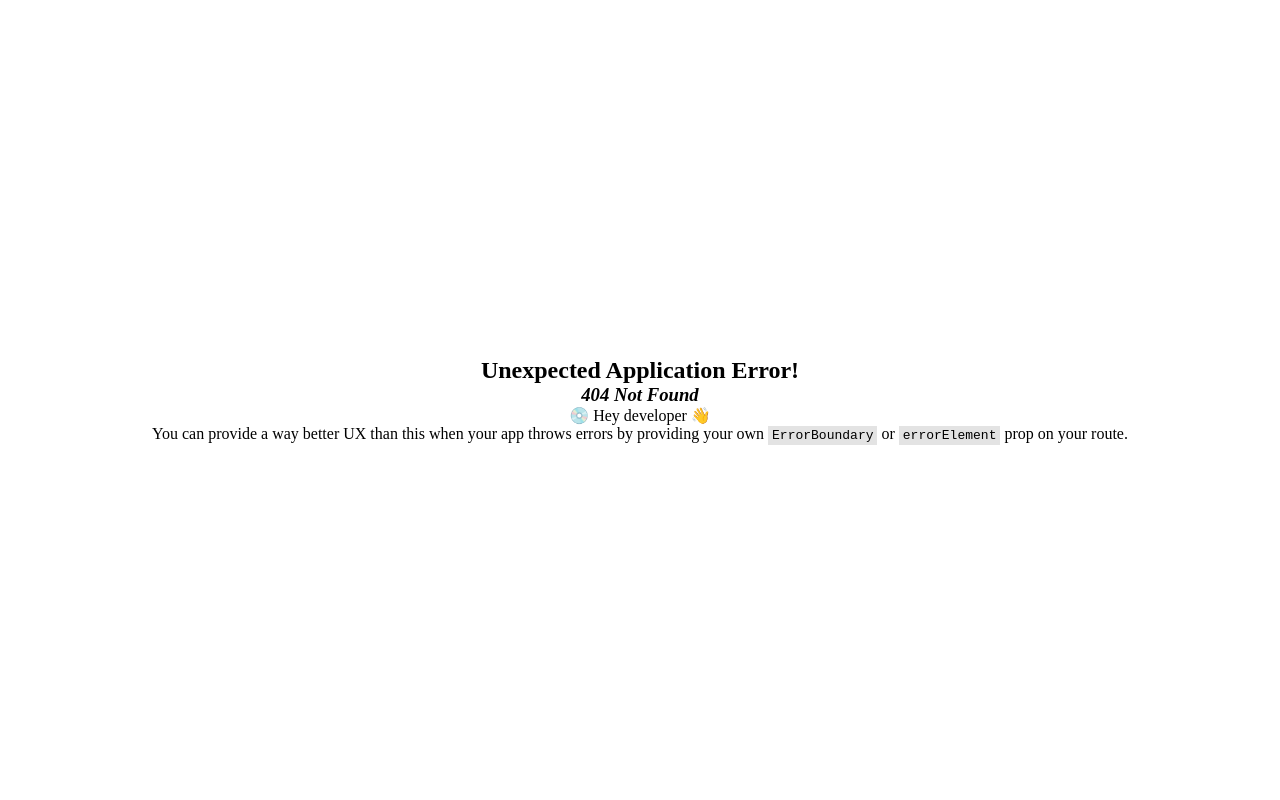
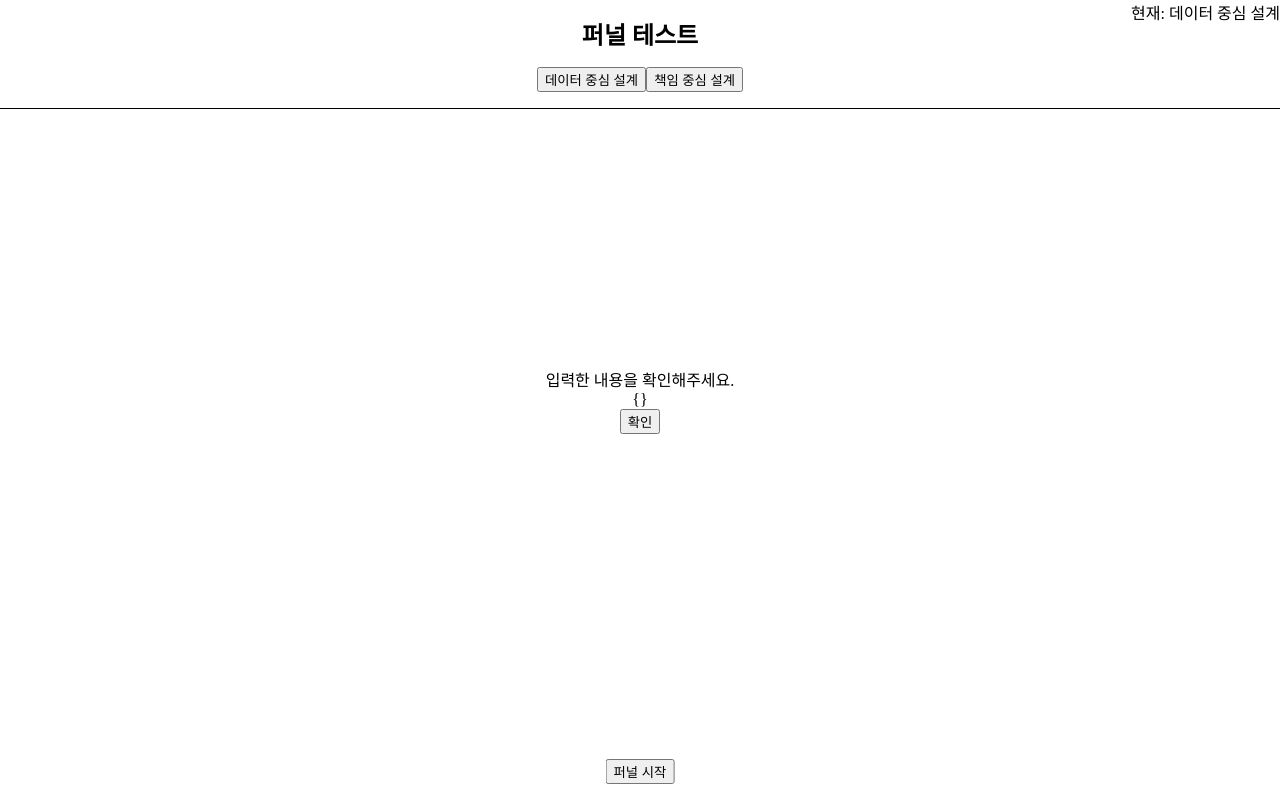
Before and after one commit to MinSungJe/my_own_funnel_sketch, a React (Vite) app: page /data/check in a window 1280 px wide. Before the commit this address had no page. Built offline with nearby package versions, Linux system fonts and the light colour scheme.

Commit message:
feat: DataDriven fetch 기능 구현

```diff
--- /dev/null
+++ b/src/data-driven/pages/Check/DCheck.tsx
@@ -0,0 +1,32 @@
+import { useNavigate } from 'react-router-dom';
+import { useDataFunnelContext } from '../../contexts/useDataContext';
+
+const DCheck = () => {
+  const navigate = useNavigate();
+  const { dataFunnelData } = useDataFunnelContext();
+  const handleCheckNextButton = async () => {
+    try {
+      await fetch('/api/submit', {
+        method: 'POST',
+        headers: {
+          'Content-Type': 'application/json',
+        },
+        body: JSON.stringify(dataFunnelData),
+      });
+    } catch (error) {
+      console.error('POST 요청 실패:', error);
+    } finally {
+      navigate('/data/complete');
+    }
+  };
+
+  return (
+    <div>
+      <p>입력한 내용을 확인해주세요.</p>
+      <p>{JSON.stringify(dataFunnelData)}</p>
+      <button onClick={handleCheckNextButton}>확인</button>
+    </div>
+  );
+};
+
+export default DCheck;
--- a/src/data-driven/pages/Date/DDate.tsx
+++ b/src/data-driven/pages/Date/DDate.tsx
@@ -12,7 +12,7 @@ const DDate = () => {
   };
 
   const handleDateNextButton = () => {
-    navigate('/data/complete');
+    navigate('/data/check');
     setDataFunnelData((prev) => ({ ...prev, date }));
   };
 
--- a/src/router/router.tsx
+++ b/src/router/router.tsx
@@ -6,6 +6,7 @@ import DName from '../data-driven/pages/Name/DName';
 import DDate from '../data-driven/pages/Date/DDate';
 import DComplete from '../data-driven/pages/Complete/DComplete';
 import DataContextProvider from '../data-driven/contexts/DataContextProvider';
+import DCheck from '../data-driven/pages/Check/DCheck';
 
 const router = createBrowserRouter([
   {
@@ -29,6 +30,10 @@ const router = createBrowserRouter([
             element: <DDate />,
           },
           {
+            path: 'check',
+            element: <DCheck />,
+          },
+          {
             path: 'complete',
             element: <DComplete />,
           },
```
Also changed, not shown: 2 other files (tests, documents, lock files or other folders).
